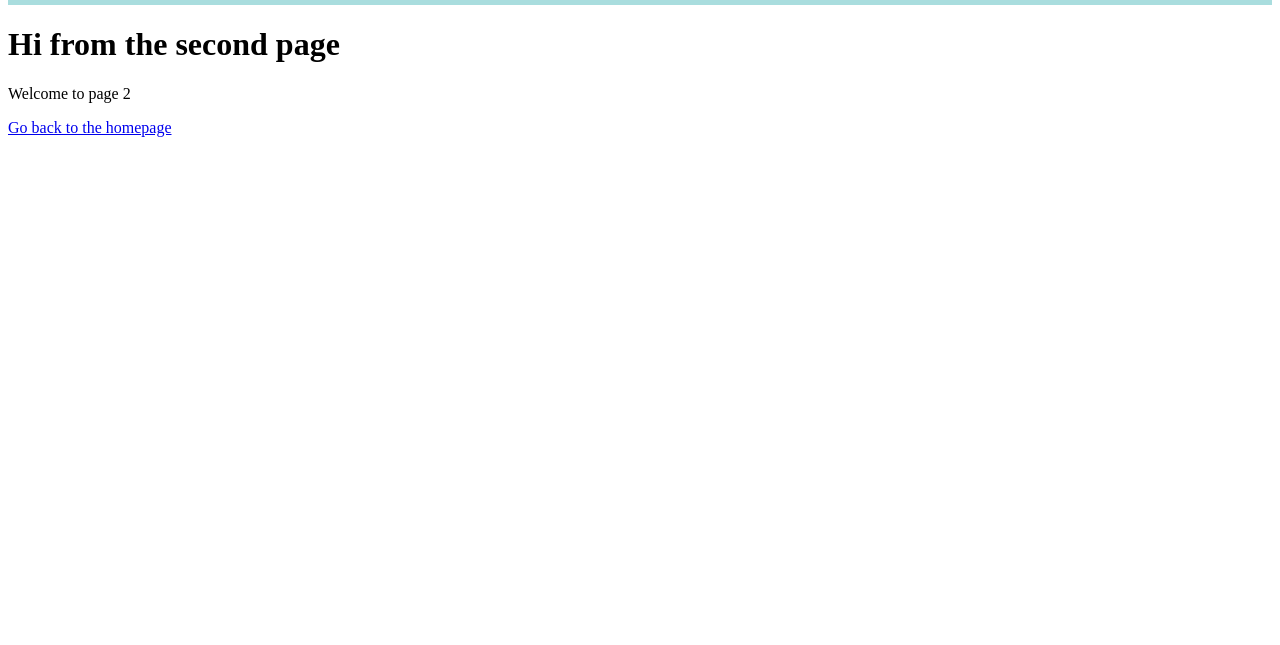
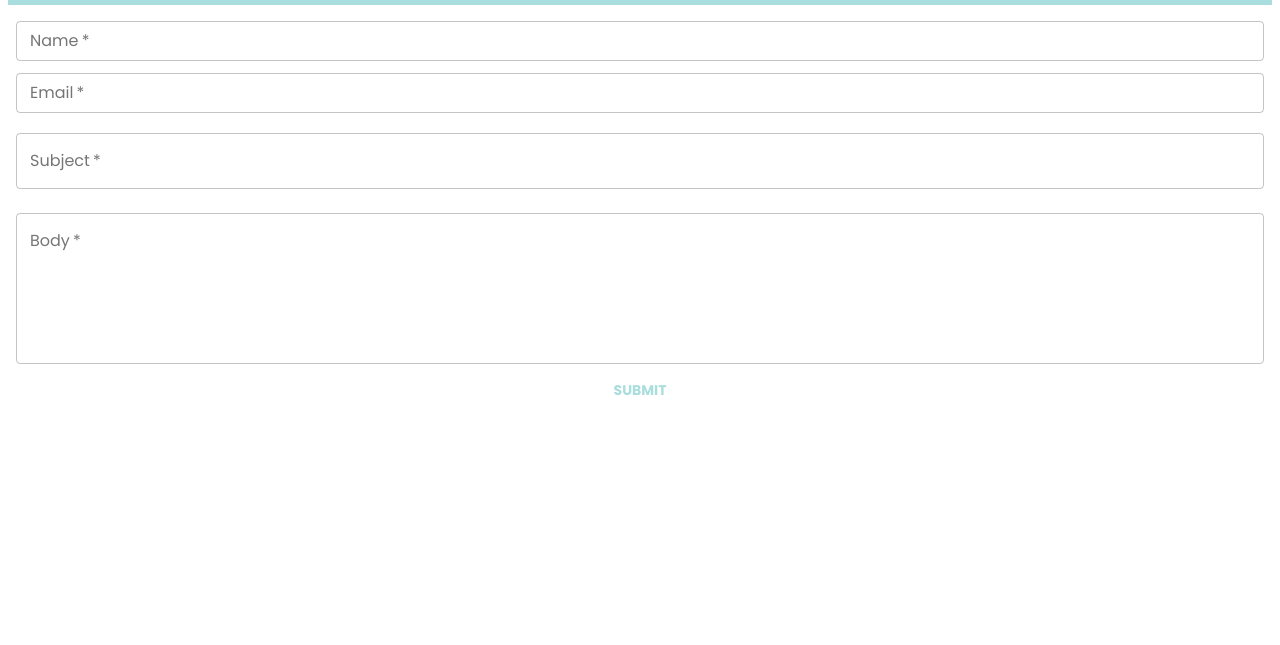
Before and after one commit to SLoh4137/umcp-tase, a Gatsby site: page /contact-us in a window 1280 px wide. Shown: the part 69-714 px from the top of the page. Built offline with nearby package versions, Linux system fonts and the light colour scheme; Gatsby itself is replaced by a stand-in of ours.

Commit message:
Add contact us form

```diff
--- /dev/null
+++ b/src/components/ContactUs/Form.tsx
@@ -0,0 +1,147 @@
+import React, { useState } from "react";
+import { Button, CircularProgress, Theme, TextField, createStyles, withStyles, WithStyles } from "@material-ui/core";
+// Components
+
+const styles = (theme: Theme) => createStyles({
+    root: {
+        padding: theme.spacing(1),
+    },
+    submit: {
+        marginLeft: "auto",
+        marginRight: "auto",
+    },
+    backdrop: {
+        zIndex: theme.zIndex.drawer + 1,
+        color: '#fff',
+    },
+    success: {
+        color: theme.palette.primary.dark,
+        textAlign: "center",
+    },
+    failure: {
+        color: "#f44336",
+        textAlign: "center",
+    }
+});
+
+type State = {
+    name: string,
+    email: string,
+    subject: string,
+    body: string,
+}
+
+type SubmitDataType = Record<string, string>
+
+const encode = (data: SubmitDataType) => {
+    return Object.keys(data)
+        .map(key => encodeURIComponent(key) + "=" + encodeURIComponent(data[key]))
+        .join("&");
+}
+
+type Props = WithStyles<typeof styles>;
+
+function Form(props: Props) {
+    const { classes } = props;
+    const [state, setState] = useState<State>(
+        {
+            name: "",
+            email: "",
+            subject: "",
+            body: "",
+        }
+    )
+
+    const [submitContent, setSubmitContent] = useState(
+        <Button
+            className={classes.submit}
+            type="submit"
+            color="primary"
+            fullWidth
+        ><b>Submit</b></Button>
+    );
+
+    const handleChange = (event: React.FormEvent) => {
+        const target = event.target as HTMLInputElement;
+        setState({ ...state, [target.name]: target.value })
+    };
+
+    const handleSubmit = (event: React.FormEvent) => {
+        setSubmitContent(<CircularProgress color="primary" />);
+        fetch("/", {
+            method: "POST",
+            headers: { "Content-Type": "application/x-www-form-urlencoded" },
+            body: encode({ "form-name": "contact", ...state })
+        })
+            .then(() => {
+                setSubmitContent(<h3 className={classes.success}>Success! Thank you for your message!</h3>)
+            })
+            .catch(error => {
+                setSubmitContent(<h3 className={classes.failure}>Failed to send message! {error}</h3>)
+            });
+
+        event.preventDefault();
+    };
+
+    return (
+        <div className={classes.root}>
+            <form onSubmit={handleSubmit} name="contact" method="post" data-netlify="true" data-netlify-honeypot="bot-field">
+                <TextField
+                    required
+                    id="form-text-name"
+                    label="Name"
+                    name="name"
+                    variant="outlined"
+                    color="secondary"
+                    margin="dense"
+                    fullWidth
+                    value={state.name}
+                    onChange={handleChange}
+                />
+                <TextField
+                    required
+                    id="form-text-email"
+                    label="Email"
+                    name="email"
+                    variant="outlined"
+                    color="secondary"
+                    margin="dense"
+                    fullWidth
+                    value={state.email}
+                    onChange={handleChange}
+                />
+                <TextField
+                    required
+                    id="form-text-subject"
+                    label="Subject"
+                    name="subject"
+                    variant="outlined"
+                    color="secondary"
+                    margin="normal"
+                    fullWidth
+                    value={state.subject}
+                    onChange={handleChange}
+                />
+                <TextField
+                    required
+                    id="form-text-body"
+                    label="Body"
+                    name="body"
+                    variant="outlined"
+                    color="secondary"
+                    margin="normal"
+                    fullWidth
+                    multiline
+                    rows={6}
+                    value={state.body}
+                    onChange={handleChange}
+                />
+                {submitContent}
+            </form>
+        </div>
+
+    );
+}
+
+
+export default withStyles(styles)(Form)
--- a/src/pages/contact-us.tsx
+++ b/src/pages/contact-us.tsx
@@ -1,15 +1,35 @@
 import React from "react"
-import { Link } from "gatsby"
+import { Link, PageProps } from "gatsby"
+import { Theme, createStyles, withStyles, WithStyles} from "@material-ui/core"
 
+// Components
 import SEO from "components/seo"
+import ContactUsForm from "components/ContactUs/Form"
 
-const ContactUsPage = () => (
-  <>
-    <SEO title="Contact Us" />
-    <h1>Hi from the second page</h1>
-    <p>Welcome to page 2</p>
-    <Link to="/">Go back to the homepage</Link>
-  </>
-)
+const styles = (theme: Theme) => createStyles({
+  root: {
+      top: 'auto',
+      bottom: 0,
+      padding: theme.spacing(1),
+  },
+  grow: {
+      flexGrow: 1,
+  },
+  copyright: {
+      marginLeft: theme.spacing(3),
+      color: theme.palette.primary.main,
+  },
+});
+
+type Props = PageProps & WithStyles<typeof styles>;
+
+function ContactUsPage(__: Props) {
+  return (
+    <>
+      <SEO title="Contact Us" />
+      <ContactUsForm />
+    </>
+  );
+}
 
 export default ContactUsPage
```
